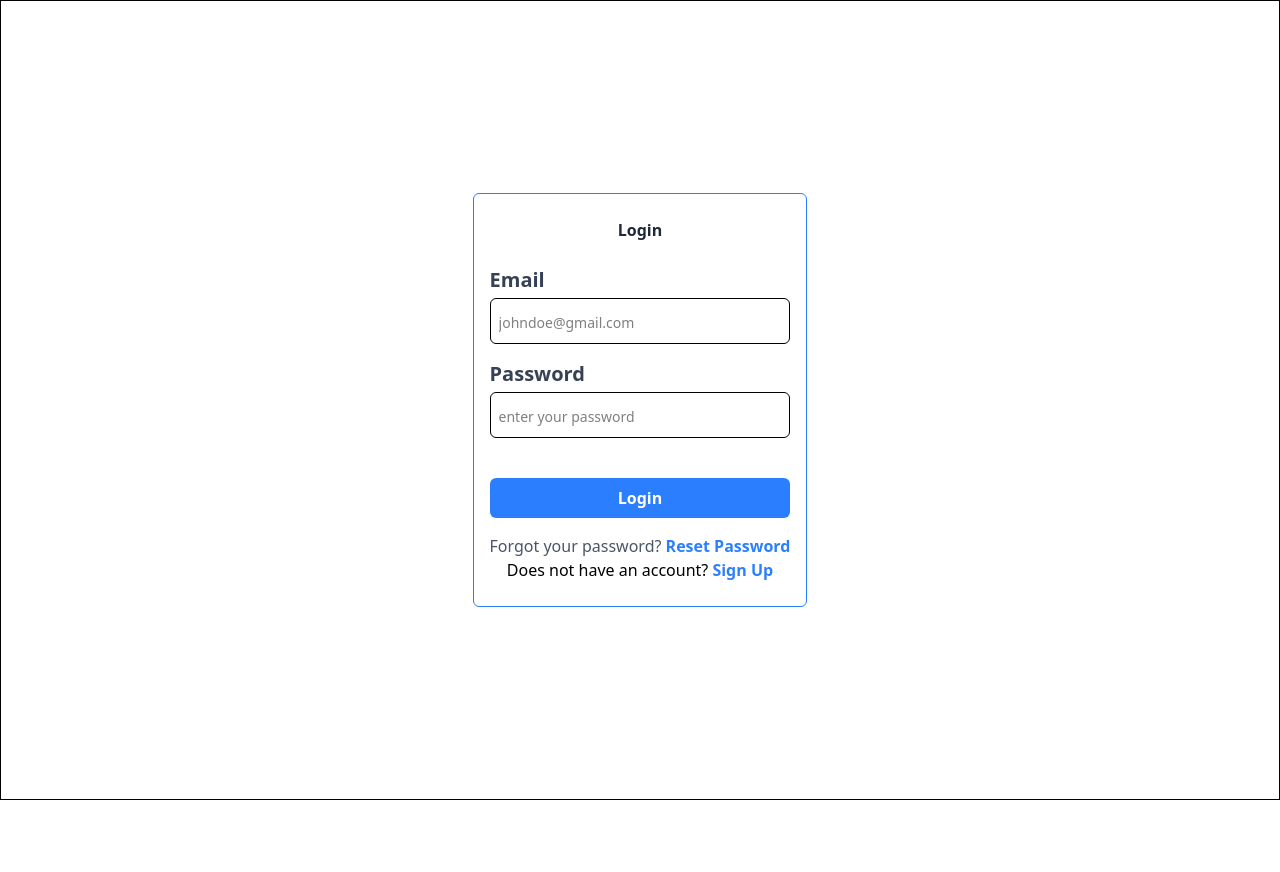
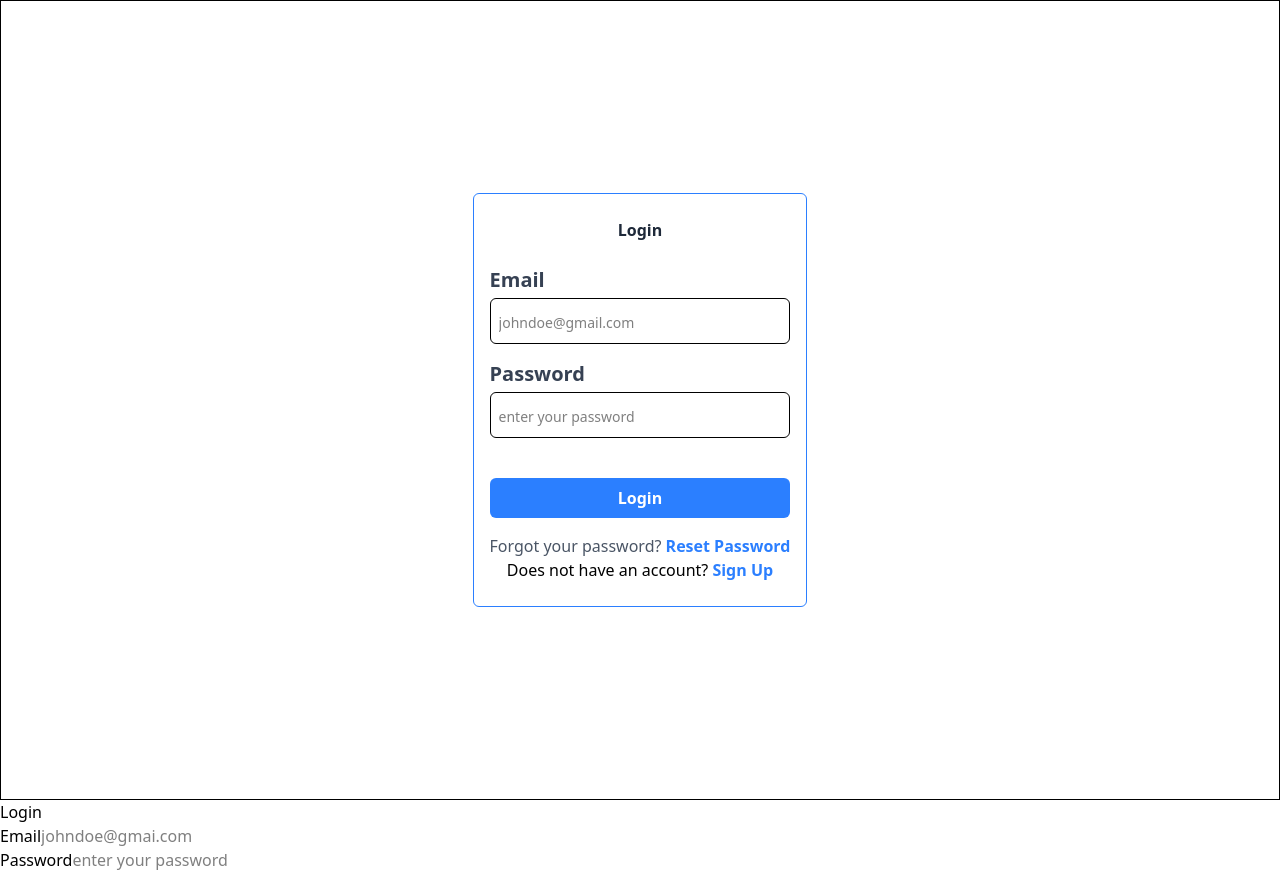
Before and after one commit to Nikesh514/e-commerce-frontend, a React (Vite) app: page / in a window 1280 px wide. Before the commit the page ends 800 px from the top, so only its background shows below. Built offline with nearby package versions, Linux system fonts and the light colour scheme.

Commit message:
added files

```diff
--- a/src/App.tsx
+++ b/src/App.tsx
@@ -1,11 +1,13 @@
 import './App.css'
 import Login from './pages/auth/login'
+import Register from './pages/auth/register'
 
 function App() {
 
     return (
         <>
         <Login/>
+        <Register/>
         </>
     )
 
--- a/src/pages/auth/register.tsx
+++ b/src/pages/auth/register.tsx
@@ -1,6 +1,6 @@
 import './login.css'
 
-const Login  = () => {
+const Register  = () => {
     return (
         <main>
             <h1>
@@ -32,3 +32,5 @@ const Login  = () => {
         </main>
     )
 }
+
+export default Register
```
Also changed, not shown: src/components/forms/auth/register-form.tsx (added).
